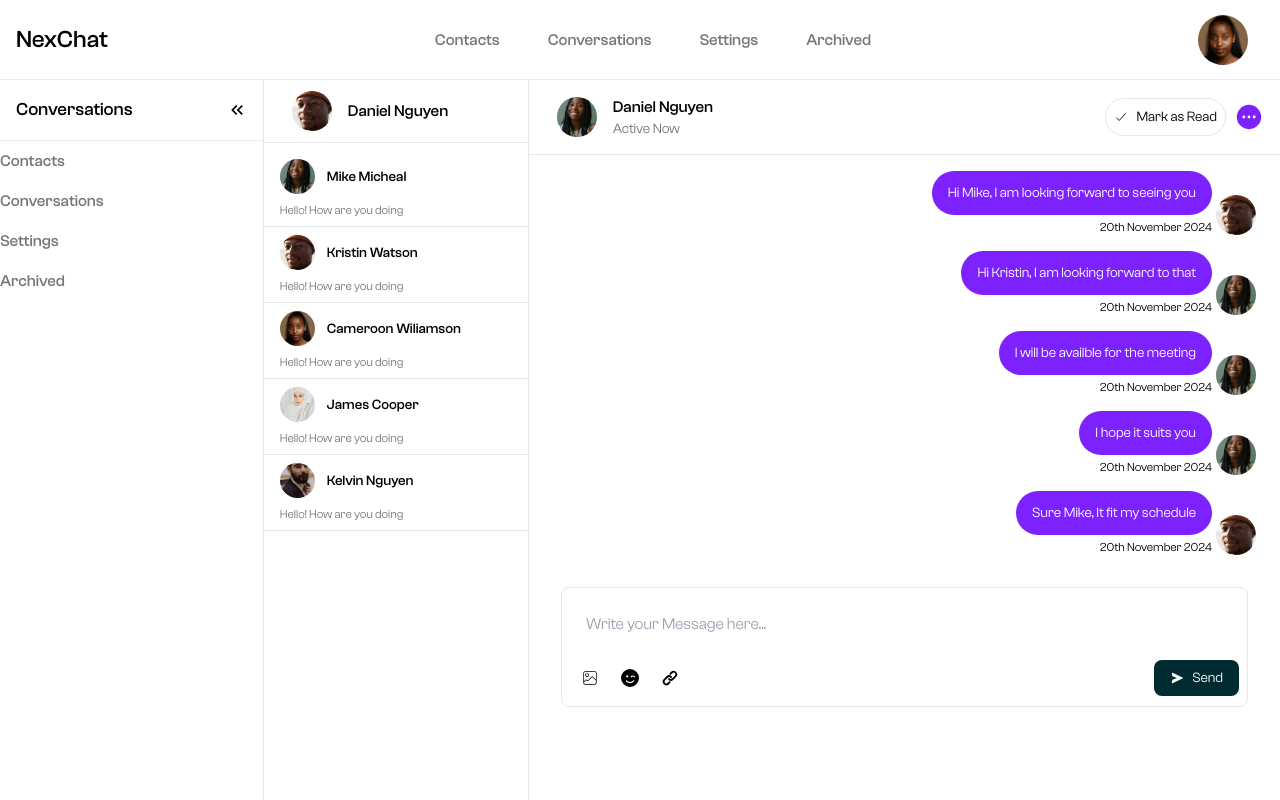
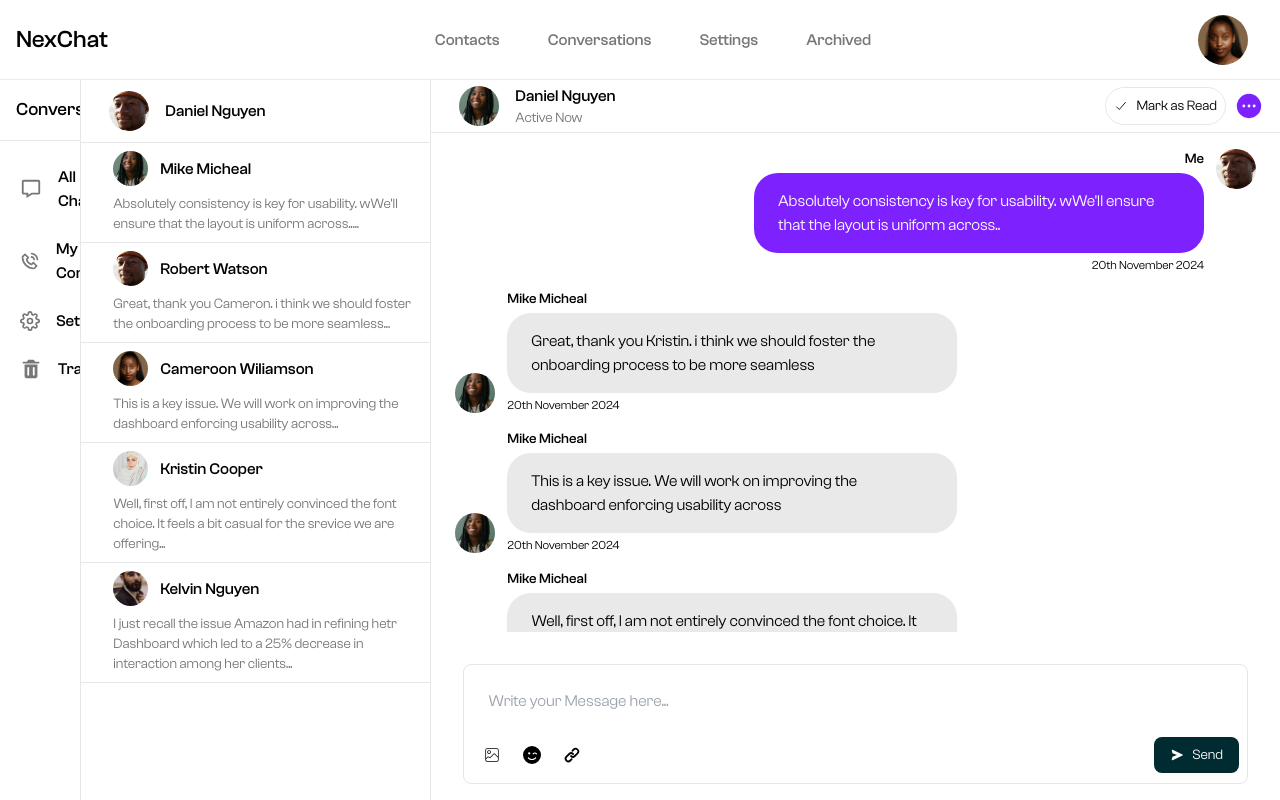
Before and after one commit to edidiesky/Messaging_App, a Next.js app in the folder frontend/: page /dashboard/user in a window 1280 px wide. Built offline with nearby package versions, Linux system fonts and the light colour scheme.

Commit message:
made changes to teh chat list

```diff
--- a/frontend/app/dashboard/user/_components/ChatList.tsx
+++ b/frontend/app/dashboard/user/_components/ChatList.tsx
@@ -3,8 +3,11 @@ import React from 'react';
 import Image from "next/image";
 
 const ChatList = ({ chat }: { chat: MockChatType }) => {
+    // const chatLength = chat?.lastMessage?.substring(0, 35)
+    const chatLength = chat?.lastMessage
+
     return (
-        <div className="w-full p-2 px-4 hover:bg-[#eee] cursor-pointer border-b flex flex-col gap-2">
+        <div className="w-full p-2 px-4 lg:pl-8 hover:bg-[#eee] cursor-pointer border-b flex flex-col gap-2">
             <div className="flex items-center gap-3">
                 <Image
                     src={chat?.image}
@@ -13,14 +16,14 @@ const ChatList = ({ chat }: { chat: MockChatType }) => {
                     className='rounded-full w-[35px] h-[35px] object-cover'
                     alt='Avatar for user'
                 />
-                <h4 className="text-sm">
+                <h4 className="text-sm md:text-base">
                     <span className="family2">
                         {chat?.name}
                     </span>
                 </h4>
             </div>
-            <h5 className="text-xs text-[#777]">
-                {chat?.lastMessage}
+            <h5 className="text-sm  text-[#777]">
+                {chatLength?.length > 34 ? `${chatLength}...` : chatLength}
             </h5>
         </div>
     )
--- a/frontend/app/dashboard/user/_components/ConversationList.tsx
+++ b/frontend/app/dashboard/user/_components/ConversationList.tsx
@@ -1,7 +1,6 @@
 "use client"
 
 import { MockUserList } from "@/constants";
-import Image from "next/image";
 import ChatList from "./ChatList";
 
 const ConversationList = () => {
@@ -10,7 +9,7 @@ const ConversationList = () => {
             maxHeight: "calc(100% - 75px)"
         }} className='items-start overflow-auto flex flex-col gap-4 w-full'>
 
-            <div className="w-full flex flex-col">
+            <div className="w-full h-full overflow-auto flex flex-col">
                 {
                     MockUserList?.map((chat, index) => {
                         return <ChatList key={index} chat={chat} />
--- a/frontend/app/dashboard/user/page.tsx
+++ b/frontend/app/dashboard/user/page.tsx
@@ -6,7 +6,7 @@ import ConversationList from "./_components/ConversationList";
 
 export default function Home() {
   return (
-    <div className="w-full bg-white min-h-[100%] flex flex-col gap-2">
+    <div className="w-full bg-white min-h-[100%] flex flex-col">
       <div className='h-[63px] sticky top-0 items-center flex border-b w-full px-4'>
         <div className="flex p-1 px-3 hover:bg-[#eee] cursor-pointer rounded-lg items-center gap-4">
           <Image
--- a/frontend/app/page.tsx
+++ b/frontend/app/page.tsx
@@ -4,7 +4,7 @@ import About from "./(landing_pages)/_components/About";
 import TopCompanies from "./(landing_pages)/_components/TopCompanies";
 import Reviews from "./(landing_pages)/_components/Reviews";
 import Community from "./(landing_pages)/_components/Community";
-import WhyChoose from "./(landing_pages)/_components/WhyChoose";
+// import WhyChoose from "./(landing_pages)/_components/WhyChoose";
 import Newsletter from "../components/common/Newsletter";
 // Newsletter
 import Header from "@/components/common/Header";
@@ -23,7 +23,7 @@ export default function Home() {
       {/* <DreamJob isLoading={isLoading} job={Jobs?.job} /> */}
       <TopCompanies />
       <Community />
-      <WhyChoose />
+      {/* <WhyChoose /> */}k
       <Reviews />
       <Newsletter />
       <Footer />
--- a/frontend/components/common/DashboardHeader.tsx
+++ b/frontend/components/common/DashboardHeader.tsx
@@ -36,9 +36,9 @@ const DashboardHeader = ({ }) => {
                         <div className="flex w-full relative pb-3 border-b px-4 items-center gap-4 cursor-pointer">
                             <Image
                                 src={'/images/user_3.jpg'}
-                                width={50}
-                                height={50}
-                                className='rounded-full'
+                                width={45}
+                                height={45}
+                                 className='rounded-full w-[45px] h-[45px] object-cover'
                                 alt='Avatar for user'
                             />
                             <span className="text-base family2 family2">
--- a/frontend/components/common/DashboardLayout.tsx
+++ b/frontend/components/common/DashboardLayout.tsx
@@ -9,16 +9,11 @@ const DashboardLayout = ({ children, sidebarlinks }: { children: React.ReactNode
         <div style={{
             height: "calc(100vh - 80px)"
         }} className="w-full flex items-start sticky top-0">
-            <div className="flex lg:w-[900px] border-r h-full items-start">
+            <div className="flex lg:w-[650px] border-r h-full items-start">
                 {/* sidebar */}
-                <div className="flex-1 h-full">
-                    <DashboardSidebar sidebarlinks={sidebarlinks} />
-                </div>
+                <DashboardSidebar sidebarlinks={sidebarlinks} />
                 {/* outlet */}
-                <div className="flex-1 h-full">
-                    {children}
-                </div>
-
+                {children}
             </div>
             <div className="w-full h-full flex flex-col">
                 {/* messages */}
--- a/frontend/components/common/DashboardSidebar.tsx
+++ b/frontend/components/common/DashboardSidebar.tsx
@@ -4,19 +4,26 @@ import React from 'react';
 import { MdKeyboardDoubleArrowLeft } from "react-icons/md";
 const DashboardSidebar = ({ sidebarlinks }: { sidebarlinks?: { id: number; tab: { title: string; path: string; icon: React.JSX.Element; }; list: never[]; }[] }) => {
     return (
-        <div className=' bg-[#fff] border-r lg:block hidden h-[100%] overflow-auto sticky top-0'>
-            <div className="w-full h-full flex flex-col gap-2">
+        <div className=' bg-[#fff] border-r lg:block hidden h-[100%] w-[100px] overflow-auto sticky top-0'>
+            <div className="w-full h-full flex flex-col gap-3">
                 <div className="h-[61px] px-4 w-full border-b flex justify-between items-center">
                     <h4 className="text-base md:text-lg family2">Conversations</h4>
                     <span className="text-xl">
                         <MdKeyboardDoubleArrowLeft />
                     </span>
                 </div>
-                <div className="flex-1 flex items-start flex-col family2 text-base text-[#777] gap-4">
-                    <Link href={'/'} className='flex items-center gap-4'>Contacts</Link>
-                    <Link href={'/'} className='flex items-center gap-4'>Conversations</Link>
-                    <Link href={'/'} className='flex items-center gap-4'>Settings</Link>
-                    <Link href={'/'} className='flex items-center gap-4'>Archived</Link>
+                <div className="flex-1 flex items-start flex-col family2 text-base">
+                    {
+                        sidebarlinks?.map((link, index) => {
+                            return (
+                                <Link key={index} href={`/${link?.tab?.path}`} className='flex w-[90%] mx-auto rounded-full px-4 py-3 hover:bg-[#fafafa] items-center gap-4'>
+                                    <span className="text-[#777]">{link.tab?.icon}</span>
+                                    {link?.tab?.title}
+                                </Link>
+                            )
+                        })
+                    }
+
                 </div>
             </div>
         </div>
--- a/frontend/components/common/message/MessageDetails.tsx
+++ b/frontend/components/common/message/MessageDetails.tsx
@@ -3,16 +3,19 @@ import { MockMessageType } from "@/constants";
 import Image from "next/image";
 
 const MessageDetails = ({ message, isSender }: { message: MockMessageType, isSender: boolean }) => {
+
     return (
 
         <div className="w-full flex px-2 flex-col gap-3">
             {/* first receiver Message */}
             {isSender ? (
                 <div className="w-full flex items-center justify-end">
-                    <div className="flex w-full justify-end items-end gap-1">
+                    <div className="flex w-full justify-end items-start gap-3">
                         <div className="flex-1 flex items-end flex-col justify-end gap-1">
-                            <span className="max-w-[200px] md:max-w-[400px] rounded-full  text-sm md:text-sm leading-[1.6]
-                             text-white flex items-center bg-[#7D22FF] justify-center p-3 px-4">
+                            <span className="text-sm family2  text-dark">Me</span>
+
+                            <span className="max-w-[200px] md:max-w-[450px] rounded-3xl  text-sm md:text-base leading-[1.6]
+                             text-white flex items-center bg-[#7D22FF] justify-center py-3 md:py-4 px-4 md:px-6">
                                 {message?.text}
                             </span>
                             <span className="text-xs  text-dark">{message?.createdAt}</span>
@@ -33,24 +36,25 @@ const MessageDetails = ({ message, isSender }: { message: MockMessageType, isSen
                     </div>
                 </div>
             ) : (
-                <div className="w-full flex items-center justify-start">
-                    <div className="flex w-full justify-start items-end gap-1">
-                        {message?.receiver?.image ? (
+                <div className="w-full flex items-center justify-start gap-3">
+                    <div className="flex w-full justify-start items-end gap-3">
+                        {message?.sender?.image ? (
                             <Image
                                 width={40}
                                 height={40}
                                 className='rounded-full w-[40px] h-[40px] object-cover'
-                                src={message?.receiver?.image}
+                                src={message?.sender?.image}
                                 alt="user_image"
                             />
                         ) : (
                             <div className="w-10 h-10 rounded-full  flex items-center justify-center text-lg text-white bg-[#2f3336]">
-                                {message?.receiver?.name && message?.receiver?.name[0]}
+                                {message?.sender?.name && message?.sender?.name[0]}
                             </div>
                         )}
 
                         <div className="flex-1 flex items-start flex-col justify-start gap-1">
-                            <span className="max-w-[200px] md:max-w-[400px] rounded-full  text-sm md:text-sm leading-[1.6] text-dark flex items-center bg-[#e9e9e9] justify-center p-3 px-4">
+                                <span className="text-sm family2  text-dark">{message?.sender?.name}</span>
+                            <span className="max-w-[200px] md:max-w-[450px] rounded-3xl  text-sm md:text-base leading-[1.6] text-dark flex items-center bg-[#e9e9e9] justify-center p-3 md:py-4 px-4 md:px-6">
                                 {message?.text}
                             </span>
                             <span className="text-xs  text-dark">{message?.createdAt}</span>
--- a/frontend/components/common/message/MessageList.tsx
+++ b/frontend/components/common/message/MessageList.tsx
@@ -4,15 +4,17 @@ import { MockMessages } from "@/constants";
 import MessageDetails from "./MessageDetails";
 
 const MessageList = () => {
+    const userInfo = { id: "ryrg34555dgdhfkfgogusga" }
     return (
         <div style={{
             maxHeight: "calc(100% - 75px - 100px)"
         }} className='items-start overflow-auto flex flex-col gap-4 w-full px-4'>
-           {
-                MockMessages?.map((message,index)=> {
-                    return <MessageDetails isSender={true} key={index} message={message}/>
+            {
+                MockMessages?.map((message, index) => {
+                    const isSender = userInfo?.id === message?.sender?.id
+                    return <MessageDetails isSender={isSender} key={index} message={message} />
                 })
-           }
+            }
         </div>
     )
 }
--- a/frontend/constants/index.tsx
+++ b/frontend/constants/index.tsx
@@ -1,13 +1,30 @@
 import { FiSettings } from "react-icons/fi";
-import { BiMessage, BiSolidDashboard, BiStats } from "react-icons/bi";
-import { BsLuggage } from "react-icons/bs";
+import { BiMessage, BiSolidDashboard, BiSolidTrash, BiPhoneCall } from "react-icons/bi";
 export const userDashboardLinks = [
     {
-        id: 1,
+        id: 6,
         tab: {
-            title: "Dashboard",
-            path: "/user",
-            icon: <BiSolidDashboard fontSize={"24px"} />,
+            icon: <BiMessage fontSize={"22px"} />,
+            title: "All Chats",
+            path: "/user/applied-jobs",
+        },
+        list: [],
+    },
+    // {
+    //     id: 1,
+    //     tab: {
+    //         title: "My Conversations",
+    //         path: "/user",
+    //         icon: <BiSolidDashboard fontSize={"24px"} />,
+    //     },
+    //     list: [],
+    // },
+    {
+        id: 210,
+        tab: {
+            icon: <BiPhoneCall fontSize={"20px"} />,
+            title: "My Contacts",
+            path: "/user/profile",
         },
         list: [],
     },
@@ -15,7 +32,7 @@ export const userDashboardLinks = [
         id: 200,
         tab: {
             icon: <FiSettings fontSize={"20px"} />,
-            title: "Candidate Profile",
+            title: "Settings",
             path: "/user/profile",
         },
         list: [],
@@ -23,30 +40,13 @@ export const userDashboardLinks = [
     {
         id: 61,
         tab: {
-            icon: <BsLuggage fontSize={"22px"} />,
-            title: "Jobs",
+            icon: <BiSolidTrash fontSize={"22px"} />,
+            title: "Trash",
             path: "/user/jobs",
         },
         list: [],
     },
-    {
-        id: 6,
-        tab: {
-            icon: <BsLuggage fontSize={"22px"} />,
-            title: "Applied Jobs",
-            path: "/user/applied-jobs",
-        },
-        list: [],
-    },
-    {
-        id: 6,
-        tab: {
-            icon: <BiMessage fontSize={"23px"} />,
-            title: "Messages",
-            path: "/user/message",
-        },
-        list: [],
-    },
+
 ]
 
 
@@ -298,33 +298,39 @@ export const MESSAGE_URL = "/api/v1/message";
 export type MockChatType = {
     image: string,
     name: string
+    email: string
     lastMessage: string;
 }
 export const MockUserList: MockChatType[] = [
     {
+        email: "MikeMicheal@gmail.com",
         name: "Mike Micheal",
         image: "/images/user_1.jpg",
-        lastMessage: "Hello! How are you doing",
-
+        lastMessage: "Absolutely consistency is key for usability. wWe'll ensure that the layout is uniform across..",
     },
     {
-        name: "Kristin Watson",
+        email: "RobertWatson@gmail.com",
+        name: "Robert Watson",
         image: "/images/user_2.jpg",
-        lastMessage: "Hello! How are you doing",
+        lastMessage: "Great, thank you Cameron. i think we should foster the onboarding process to be more seamless",
 
     }, {
+        email: "CameroonWiliamson@gmail.com",
         name: "Cameroon Wiliamson",
         image: "/images/user_3.jpg",
-        lastMessage: "Hello! How are you doing",
+        lastMessage: "This is a key issue. We will work on improving the dashboard enforcing usability across",
     }, {
-        name: "James Cooper",
+        email: "KristinCooper@gmail.com",
+
+        name: "Kristin Cooper",
         image: "/images/user_4.jpg",
-        lastMessage: "Hello! How are you doing",
+        lastMessage: "Well, first off, I am not entirely convinced the font choice. It feels a bit casual for the srevice we are offering",
     }, {
+        email: "KelvinNguyen@gmail.com",
         name: "Kelvin Nguyen",
         image: "/images/user_5.jpg",
 
-        lastMessage: "Hello! How are you doing",
+        lastMessage: "I just recall the issue Amazon had in refining hetr Dashboard which led to a 25% decrease in interaction among her clients",
 
     },
 ]
@@ -335,12 +341,17 @@ export const MockUserList: MockChatType[] = [
 export type MockMessageType = {
     sender: {
         image: string,
-        name: string
+        name: string,
+        id: string,
     };
     receiver: {
         image: string,
-        name: string
+        name: string,
+        id: string,
+
     };
+    senderid?: string;
+    receiverid?: string;
     text: string;
     image?: string;
     createdAt?: string;
@@ -351,65 +362,87 @@ export const MockMessages: MockMessageType[] = [
         receiver: {
             name: "Mike Micheal",
             image: "/images/user_1.jpg",
+            id: "347489409dkcncbdgye74"
         },
-        text: "Hi Mike, I am looking forward to seeing you",
+        text: "Absolutely consistency is key for usability. wWe'll ensure that the layout is uniform across..",
         createdAt: "20th November 2024",
         image: "",
+
+        receiverid: "347489409dkcncbdgye74",
+        senderid: "ryrg34555dgdhfkfgogusga",
         sender: {
             name: "Kristin Watson",
             image: "/images/user_2.jpg",
+            id: "ryrg34555dgdhfkfgogusga"
         }
     },
     {
+        receiverid: "347489409dkcncbdgye74",
+        senderid: "ryrg34555dgdhfkfgogusga",
         sender: {
             name: "Mike Micheal",
             image: "/images/user_1.jpg",
+            id: "347489409dkcncbdgye74"
         },
-        text: "Hi Kristin, I am looking forward to that",
+        text: "Great, thank you Kristin. i think we should foster the onboarding process to be more seamless",
+        createdAt: "20th November 2024",
+        image: "/images/upload_1.jpeg",
+        receiver: {
+            name: "Kristin Watson",
+            image: "/images/user_2.jpg",
+            id: "ryrg34555dgdhfkfgogusga"
+        }
+    },
+    {
+        receiverid: "347489409dkcncbdgye74",
+        senderid: "ryrg34555dgdhfkfgogusga",
+        sender: {
+            name: "Mike Micheal",
+            image: "/images/user_1.jpg",
+            id: "347489409dkcncbdgye74"
+        },
+        text: "This is a key issue. We will work on improving the dashboard enforcing usability across",
         createdAt: "20th November 2024",
         image: "",
         receiver: {
             name: "Kristin Watson",
             image: "/images/user_2.jpg",
+            id: "ryrg34555dgdhfkfgogusga"
         }
     },
     {
+        receiverid: "347489409dkcncbdgye74",
+        senderid: "ryrg34555dgdhfkfgogusga",
         sender: {
             name: "Mike Micheal",
             image: "/images/user_1.jpg",
+            id: "347489409dkcncbdgye74"
         },
-        text: "I will be availble for the meeting",
+        text: "Well, first off, I am not entirely convinced the font choice. It feels a bit casual for the srevice we are offering",
         createdAt: "20th November 2024",
-        image: "",
+        image: "/images/upload_2.jpeg",
+
         receiver: {
             name: "Kristin Watson",
             image: "/images/user_2.jpg",
-        }
-    },
-    {
-        sender: {
-            name: "Mike Micheal",
-            image: "/images/user_1.jpg",
-        },
-        text: "I hope it suits you",
-        createdAt: "20th November 2024",
-        image: "",
-        receiver: {
-            name: "Kristin Watson",
-            image: "/images/user_2.jpg",
+            id: "ryrg34555dgdhfkfgogusga"
         }
     },
     {
         receiver: {
             name: "Mike Micheal",
             image: "/images/user_1.jpg",
+            id: "347489409dkcncbdgye74"
         },
-        text: "Sure Mike, It fit my schedule",
+        text: "I just recall the issue Amazon had in refining hetr Dashboard which led to a 25% decrease in interaction among her clients.. What do you think about this",
         createdAt: "20th November 2024",
         image: "",
+        receiverid: "347489409dkcncbdgye74",
+        senderid: "ryrg34555dgdhfkfgogusga",
         sender: {
             name: "Kristin Watson",
             image: "/images/user_2.jpg",
+            id: "ryrg34555dgdhfkfgogusga"
         }
     },
 ]
```
Also changed, not shown: frontend/public/images/upload_1.jpeg (added), frontend/public/images/upload_2.jpeg (added).
